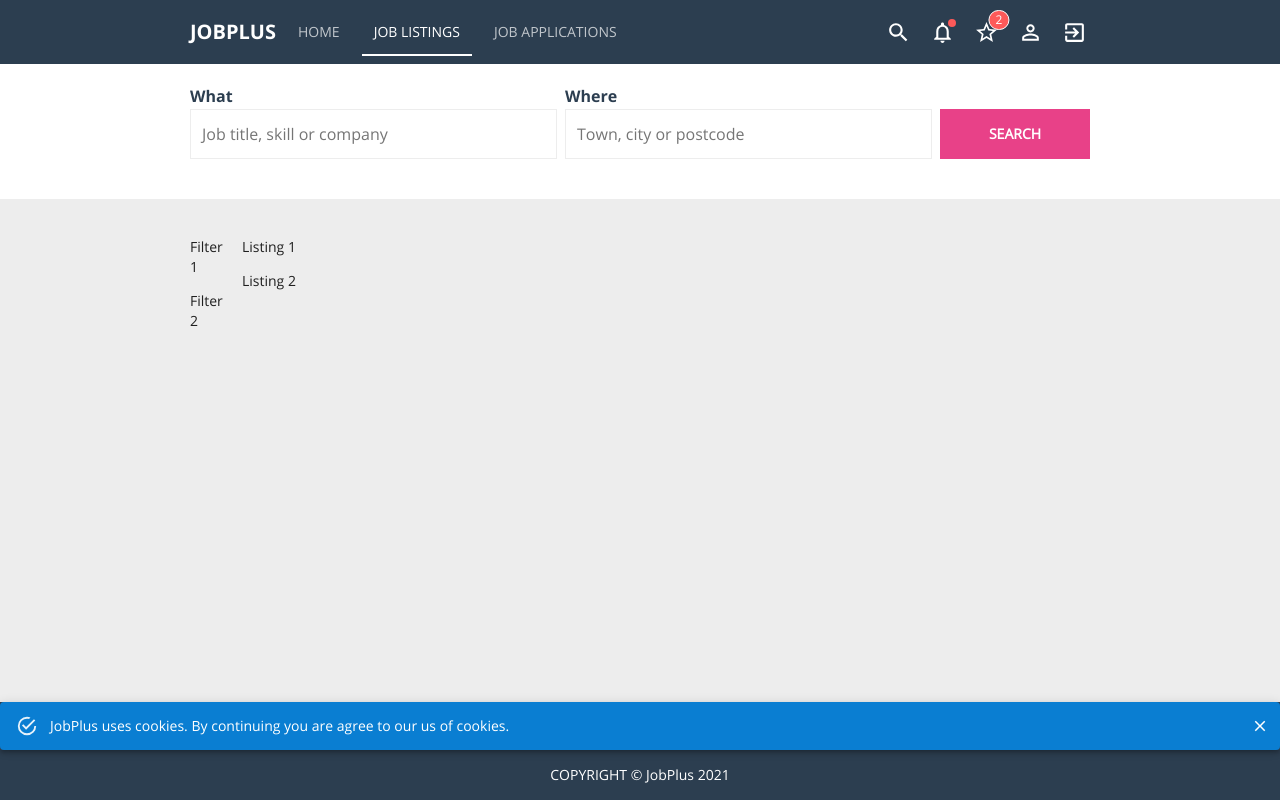
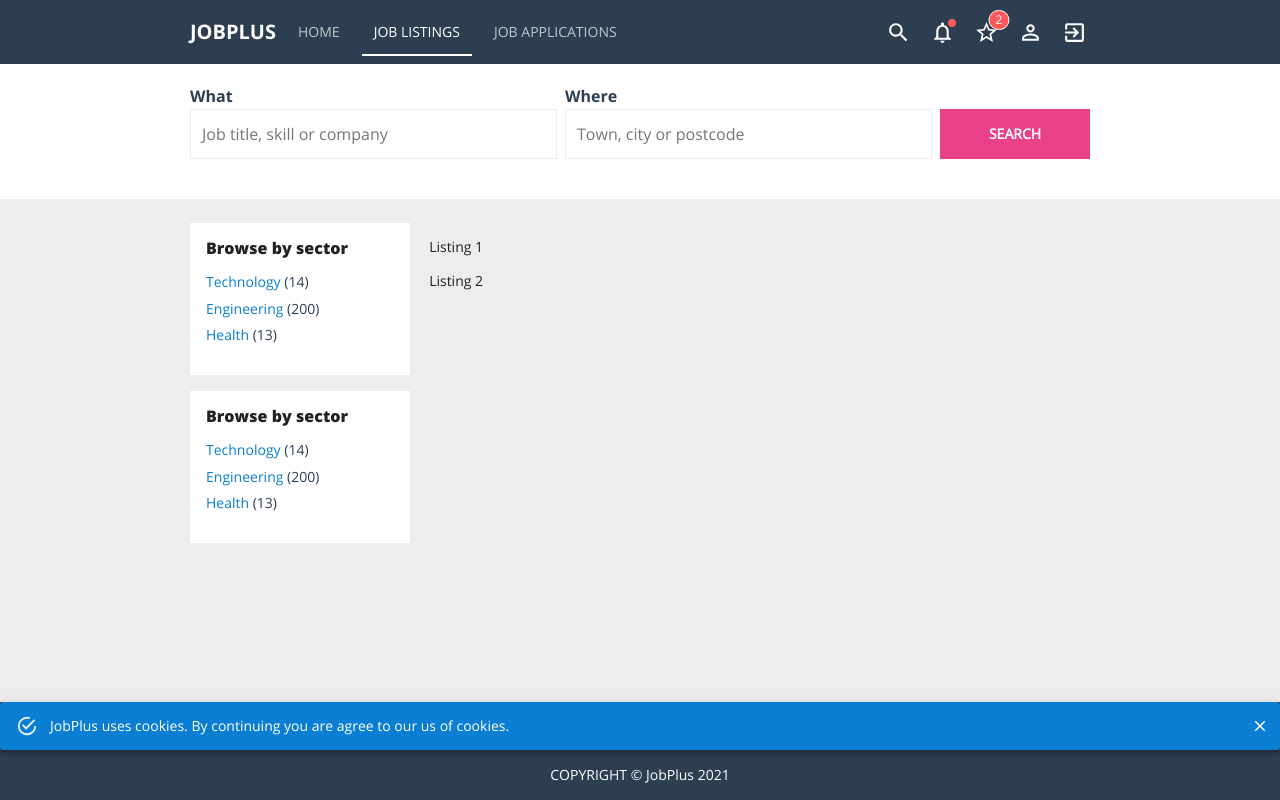
Before and after one commit to Sarkash-pi/JobPlus_React.js, a React (Create React App) app: page /job-listings in a window 1280 px wide. Built offline with nearby package versions, Linux system fonts and the light colour scheme.

Commit message:
Created and styled filter components on job-listings

```diff
--- /dev/null
+++ b/src/components/Filter.js
@@ -0,0 +1,49 @@
+import { Typography } from '@material-ui/core'
+import React from 'react'
+import { Link } from "react-router-dom";
+import { makeStyles } from '@material-ui/styles';
+
+const useStyles = makeStyles((theme) => ({
+  root: {
+    backgroundColor: theme.palette.common.light,
+    padding: '1rem',
+    minWidth: '220px',
+    marginBottom: '1rem',
+  },
+  title: {
+    ...theme.fonts.extraBold,
+    fontSize: '1rem',
+    marginBottom: '0.91rem',
+  },
+  links: {
+    listStyle: 'none',
+    padding: 0,
+    color: theme.palette.common.beta,
+    '& span': {
+      color: theme.palette.common.alpha,
+    },
+    '& li': {
+      marginBottom: '0.4rem',
+      '& a': {
+        textDecoration: 'none',
+        color: 'inherit',
+      }
+    }
+  }
+}))
+
+export default function Filter() {
+  const classes = useStyles();
+
+  return (
+    <div className={classes.root}>
+      <Typography className={classes.title} variant='h1'>Browse by sector</Typography>
+
+      <ul className={classes.links}>
+        <li><Link to="/">Technology <span>(14)</span></Link></li>
+        <li><Link to="/">Engineering <span>(200)</span></Link></li>
+        <li><Link to="/">Health <span>(13)</span></Link></li>
+      </ul>
+    </div>
+  )
+}
--- a/src/components/ListingFilter.js
+++ b/src/components/ListingFilter.js
@@ -1,6 +1,7 @@
 import React from 'react'
 import { makeStyles } from '@material-ui/styles'
 import { Hidden } from '@material-ui/core'
+import Filter from './Filter'
 
 const useStyles = makeStyles((theme) => ({
   root: {
@@ -28,8 +29,8 @@ export default function ListingFilter() {
     <div className={classes.root}>
       <div className={classes.lblock}>
         <Hidden smDown>
-          <p>Filter 1</p>
-          <p>Filter 2</p>
+          <Filter />
+          <Filter />
         </Hidden>
       </div>
       <div className={classes.rblock}>
```
Also changed, not shown: src/pages/JobListings.js (+4 -4 lines).
